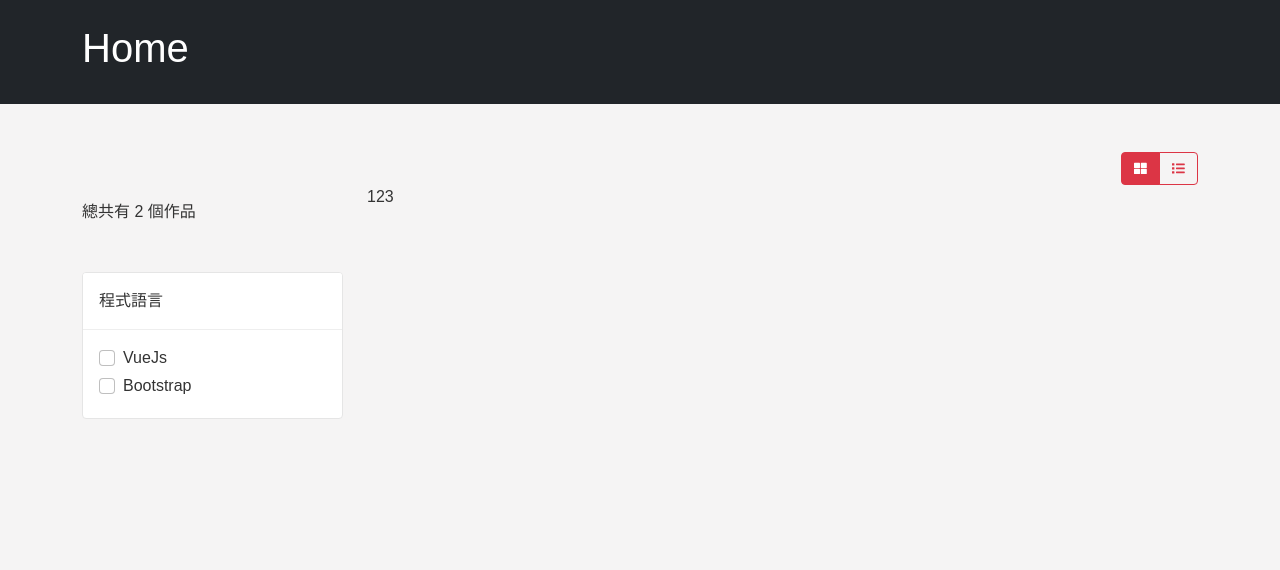
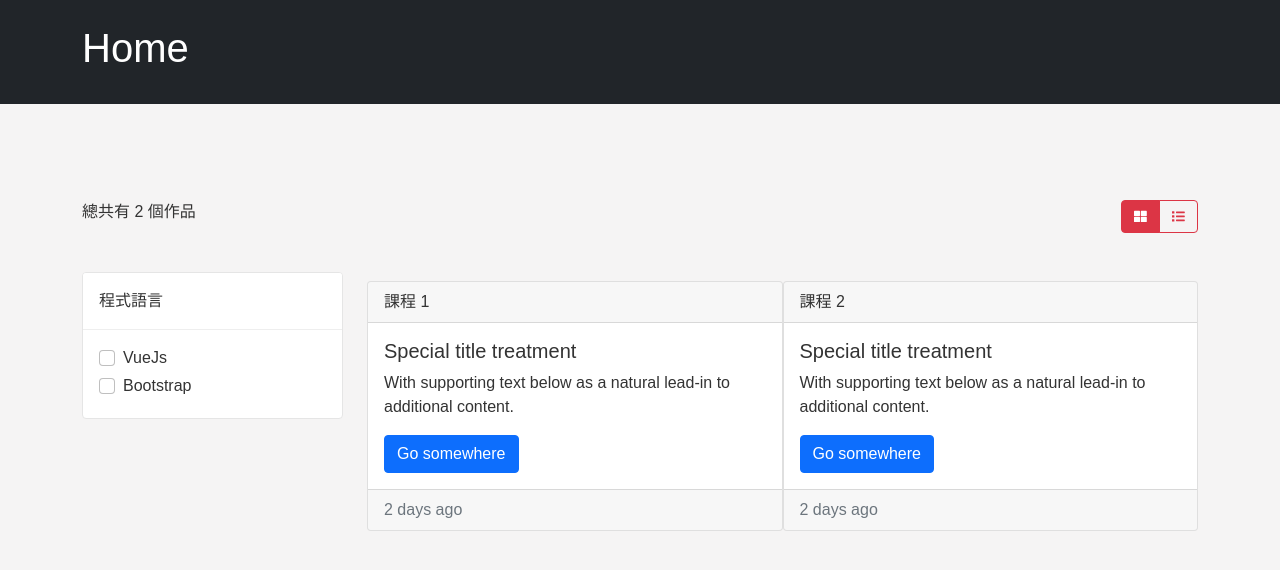
Before and after one commit to mukiwu/frontend-exercise, a Vue app: page / in a window 1280 px wide. Shown: the top 570 px of the page. Built offline with nearby package versions, Linux system fonts and the light colour scheme.

Commit message:
card 放入 item

```diff
--- a/src/components/Main.vue
+++ b/src/components/Main.vue
@@ -1,6 +1,6 @@
 <template>
   <div>
-    <div class="d-flex justify-content-end">
+    <div class="d-flex justify-content-end my-5">
       <div class="nav btn-group" role="tablist">
         <button class="btn btn-outline-danger active" data-bs-toggle="tab" data-bs-target="#tabGrid" type="button" role="tab"><font-awesome-icon icon="th-large" /></button>
         <button class="btn btn-outline-danger" data-bs-toggle="tab" data-bs-target="#tabList" type="button" role="tab"><font-awesome-icon icon="list" /></button>
@@ -8,7 +8,23 @@
 
     </div>
     <div class="tab-content">
-      <div class="tab-pane fade show active" id="tabGrid" role="tabpanel">123</div>
+      <div class="tab-pane fade show active" id="tabGrid" role="tabpanel">
+        <div class="d-flex justify-content-between">
+          <div class="card" v-for="(item, key) in exercise" :key="key">
+            <div class="card-header">
+              {{ item.name }}
+            </div>
+            <div class="card-body">
+              <h5 class="card-title">Special title treatment</h5>
+              <p class="card-text">With supporting text below as a natural lead-in to additional content.</p>
+              <a href="#" class="btn btn-primary">Go somewhere</a>
+            </div>
+            <div class="card-footer text-muted">
+              2 days ago
+            </div>
+          </div>
+        </div>
+      </div>
       <div class="tab-pane fade" id="tabList" role="tabpanel">456</div>
     </div>
   </div>
@@ -16,7 +32,19 @@
 
 <script>
 export default {
-  name: 'Main'
+  name: 'Main',
+  data() {
+    return {
+      exercise: [
+        { name: '課程 1',
+          tags: ["vue", "css", "html"]
+        },{
+          name: '課程 2',
+          tags: ["vue", "JS"]
+        }
+      ]
+    }
+  }
 }
 </script>
 
```
Also changed, not shown: src/components/Card.vue (added, +11 -0 lines).
